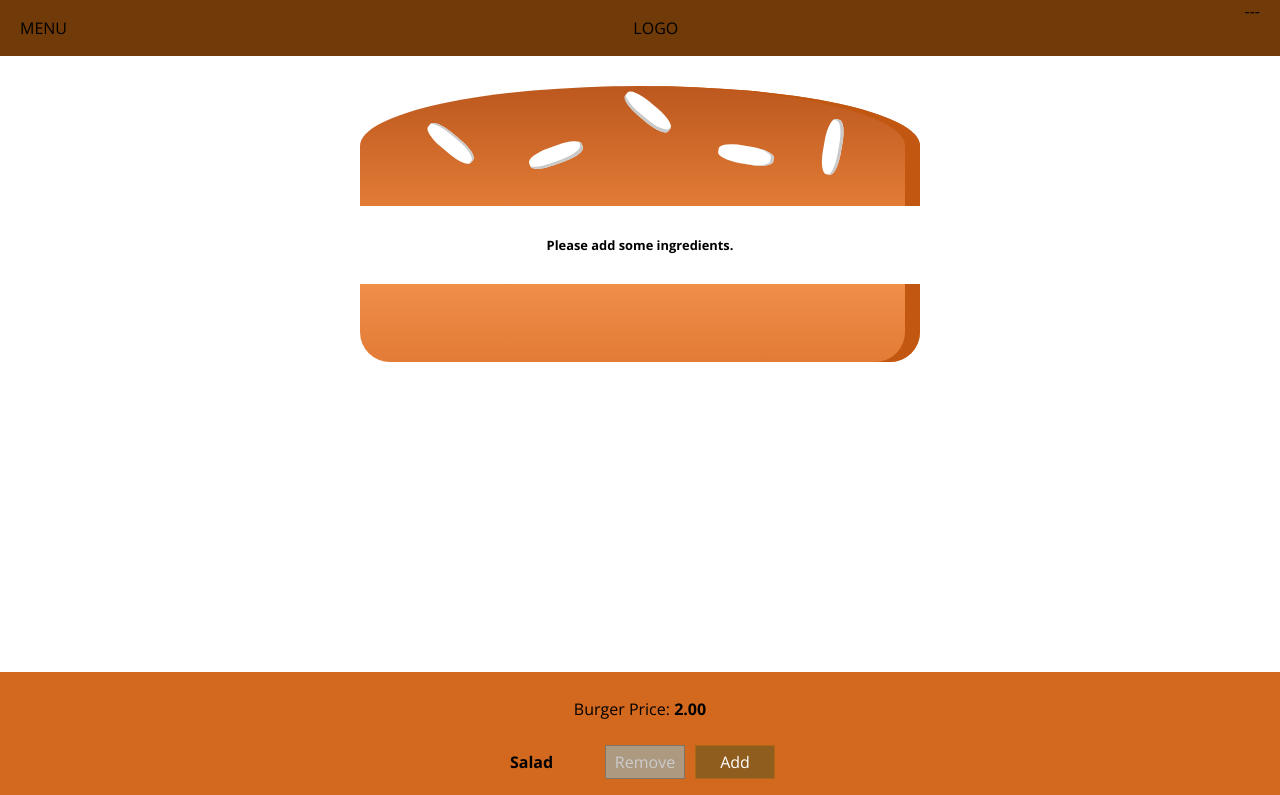
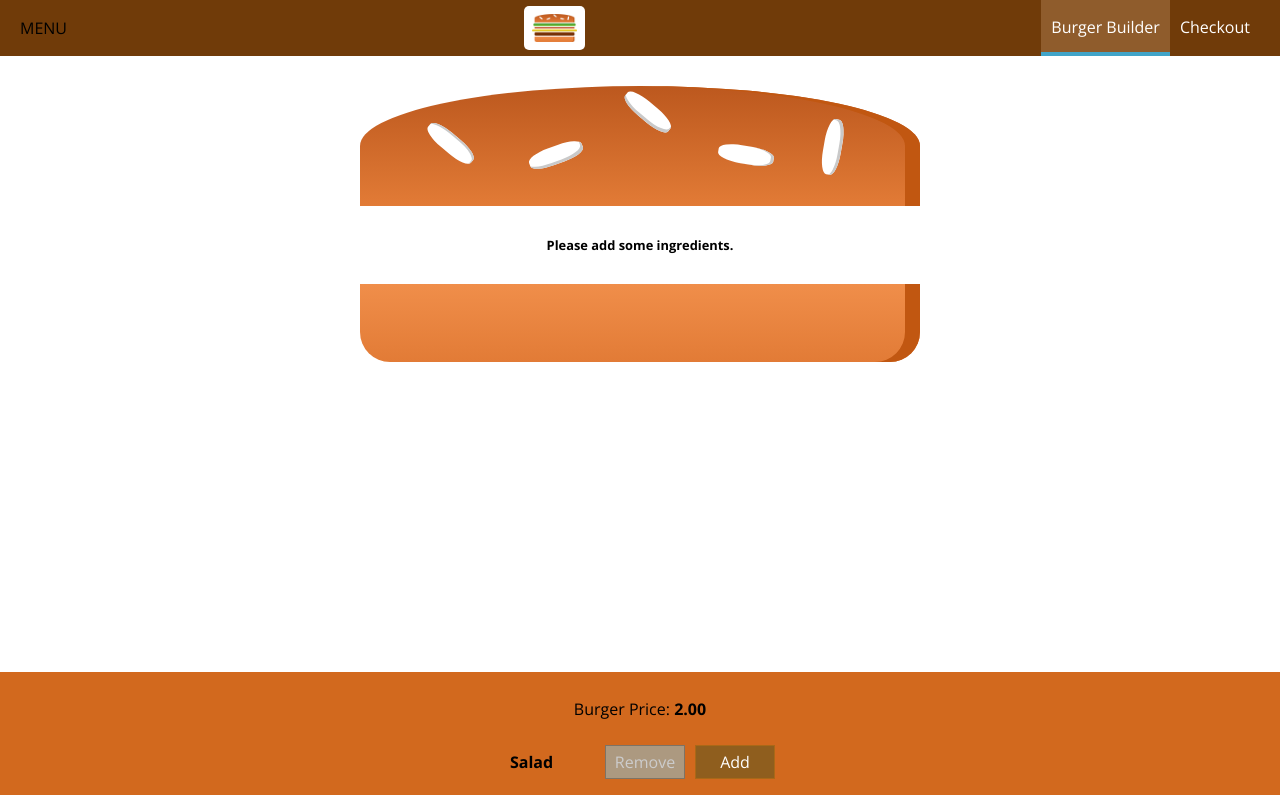
Before and after one commit to ShoaibJalal/Burger-Ordering-App, a React app: page / in a window 1280 px wide. Shown: the top 795 px of the page. Built offline with nearby package versions, Linux system fonts and the light colour scheme.

Commit message:
Making responsive adjustments

```diff
--- a/src/components/Layout/Layout.js
+++ b/src/components/Layout/Layout.js
@@ -2,13 +2,16 @@ import React, {Fragment} from 'react';
 
 import classes from './Layout.css';
 import Toolbar from '../Navigation/Toolbar/Toolbar';
+import SideDrawer from '../Navigation/SideDrawer/SideDrawer';
 
 const layout = (props) => (
     <Fragment>
-    <Toolbar/>
-    <main className = {classes.Content}>
-        {props.children}
-    </main>
+        <Toolbar/>
+        <SideDrawer/>
+
+        <main className = {classes.Content}>
+            {props.children}
+        </main>
     </Fragment>
 
 );
--- /dev/null
+++ b/src/components/Logo/Logo.css
@@ -0,0 +1,11 @@
+.Logo{
+    background-color: white;
+    padding: 8px;
+    height: 100%;
+    box-sizing: border-box;
+    border-radius: 5px;
+}
+
+.Logo img {
+    height: 100%;
+}
--- /dev/null
+++ b/src/components/Logo/Logo.js
@@ -0,0 +1,11 @@
+import React from 'react'
+
+import burgerLogo from '../../assets/images/burger-logo.png'
+import classes from './Logo.css'
+const logo = (props) => (
+    <div className = {classes.Logo} style = {{height: props.height}}>
+        <img src ={burgerLogo} alt = 'Burger Logo'/>
+    </div>
+);
+
+export default logo;
--- /dev/null
+++ b/src/components/Navigation/NavigationItems/NavigationItem/NavigationItem.css
@@ -0,0 +1,45 @@
+.NavigationItem {
+    margin: 10px 0;
+    box-sizing: border-box;
+    display: block;
+    width: 100%;
+}
+
+.NavigationItem a {
+    color: #8F5C2C;
+    text-decoration: none;
+    width: 100%;
+    box-sizing: border-box;
+    display: block;
+}
+
+.NavigationItem a:hover,
+.NavigationItem a:active,
+.NavigationItem a.active {
+    color: #40A4C8;
+}
+
+@media (min-width: 500px) {
+    .NavigationItem {
+        margin: 0;
+        display: flex;
+        height: 100%;
+        width: auto;
+        align-items: center;
+    }
+
+    .NavigationItem a {
+        color: white;
+        height: 100%;
+        padding: 16px 10px;
+        border-bottom: 4px solid transparent;
+    }
+
+    .NavigationItem a:hover,
+    .NavigationItem a:active,
+    .NavigationItem a.active {
+        background-color: #8F5C2C;
+        border-bottom: 4px solid #40A4C8;
+        color: white;
+    }
+}
--- /dev/null
+++ b/src/components/Navigation/NavigationItems/NavigationItem/NavigationItem.js
@@ -0,0 +1,14 @@
+import React from 'react';
+
+import classes from './NavigationItem.css';
+
+const navigationItem = (props) => (
+
+    <li className ={classes.NavigationItem}>
+        <a
+        href = {props.link}
+        className = {props.active ? classes.active : null }>{props.children}</a>
+    </li>
+);
+
+export default navigationItem;
--- /dev/null
+++ b/src/components/Navigation/NavigationItems/NavigationItems.css
@@ -0,0 +1,15 @@
+.NavigationItems {
+    margin: 0;
+    padding: 0;
+    list-style: none;
+    display: flex;
+    flex-flow: column;
+    align-items: center;
+    height: 100%;
+}
+
+@media (min-width: 500px) {
+    .NavigationItems {
+        flex-flow: row;
+    }
+}
--- /dev/null
+++ b/src/components/Navigation/NavigationItems/NavigationItems.js
@@ -0,0 +1,13 @@
+import React from 'react'
+
+import classes from './NavigationItems.css';
+import NavigationItem from './NavigationItem/NavigationItem';
+
+const navigationItems = () => (
+    <ul className = {classes.NavigationItems}>
+        <NavigationItem link = '/' active>Burger Builder</NavigationItem>
+        <NavigationItem link = '/'>Checkout</NavigationItem>
+    </ul>
+);
+
+export default navigationItems;
--- /dev/null
+++ b/src/components/Navigation/SideDrawer/SideDrawer.css
@@ -0,0 +1,32 @@
+.SideDrawer {
+    position: fixed;
+    width: 280px;
+    max-width: 70%;
+    height: 100%;
+    left: 0;
+    top: 0;
+    z-index: 200;
+    background-color: white;
+    padding: 32px 16px;
+    box-sizing: border-box;
+    transition: transform 0.3s ease-out;
+}
+
+@media (min-width: 500px) {
+    .SideDrawer {
+        display: none;
+    }
+}
+
+.Open {
+    transform: translateX(0);
+}
+
+.Close {
+    transform: translateX(-100%);
+}
+
+.Logo {
+    height: 11%;
+    margin-bottom: 32px;
+}
--- /dev/null
+++ b/src/components/Navigation/SideDrawer/SideDrawer.js
@@ -0,0 +1,19 @@
+import React from 'react';
+
+import NavigationItems from '../NavigationItems/NavigationItems';
+import Logo from '../../Logo/Logo';
+import classes from './SideDrawer.css';
+
+const sideDrawer = (props) => {
+    return(
+        <div className = {classes.SideDrawer}>
+            <div className = {classes.Logo}>
+                <Logo/>
+            </div>
+            <nav>
+                <NavigationItems/>
+            </nav>
+        </div>
+    );
+}
+export default sideDrawer;
--- a/src/components/Navigation/Toolbar/Toolbar.css
+++ b/src/components/Navigation/Toolbar/Toolbar.css
@@ -1,4 +1,4 @@
-.Toolbar{
+.Toolbar {
     height: 56px;
     width: 100%;
     position: fixed;
@@ -16,3 +16,13 @@
 .Toolbar nav {
     height: 100%;
 }
+
+.Logo {
+    height: 80%;
+}
+
+@media (max-width: 499px) {
+    .DesktopOnly {
+        display: none;
+    }
+}
--- a/src/components/Navigation/Toolbar/Toolbar.js
+++ b/src/components/Navigation/Toolbar/Toolbar.js
@@ -1,12 +1,20 @@
 import React from 'react';
+
+
 import classes from './Toolbar.css';
+import Logo from '../../Logo/Logo';
+import NavigationItems from '../NavigationItems/NavigationItems';
 
 const toolbar = (props) => (
     <header className = {classes.Toolbar}>
         <div>MENU</div>
-        <div>LOGO</div>
-        <nav>
-            ---
+
+        <div className = {classes.Logo}>
+            <Logo/>
+        </div>
+
+        <nav className = {classes.DesktopOnly}>
+            <NavigationItems/>
         </nav>
     </header>
 );
```
Also changed, not shown: src/assets/images/burger-logo.png (added).
